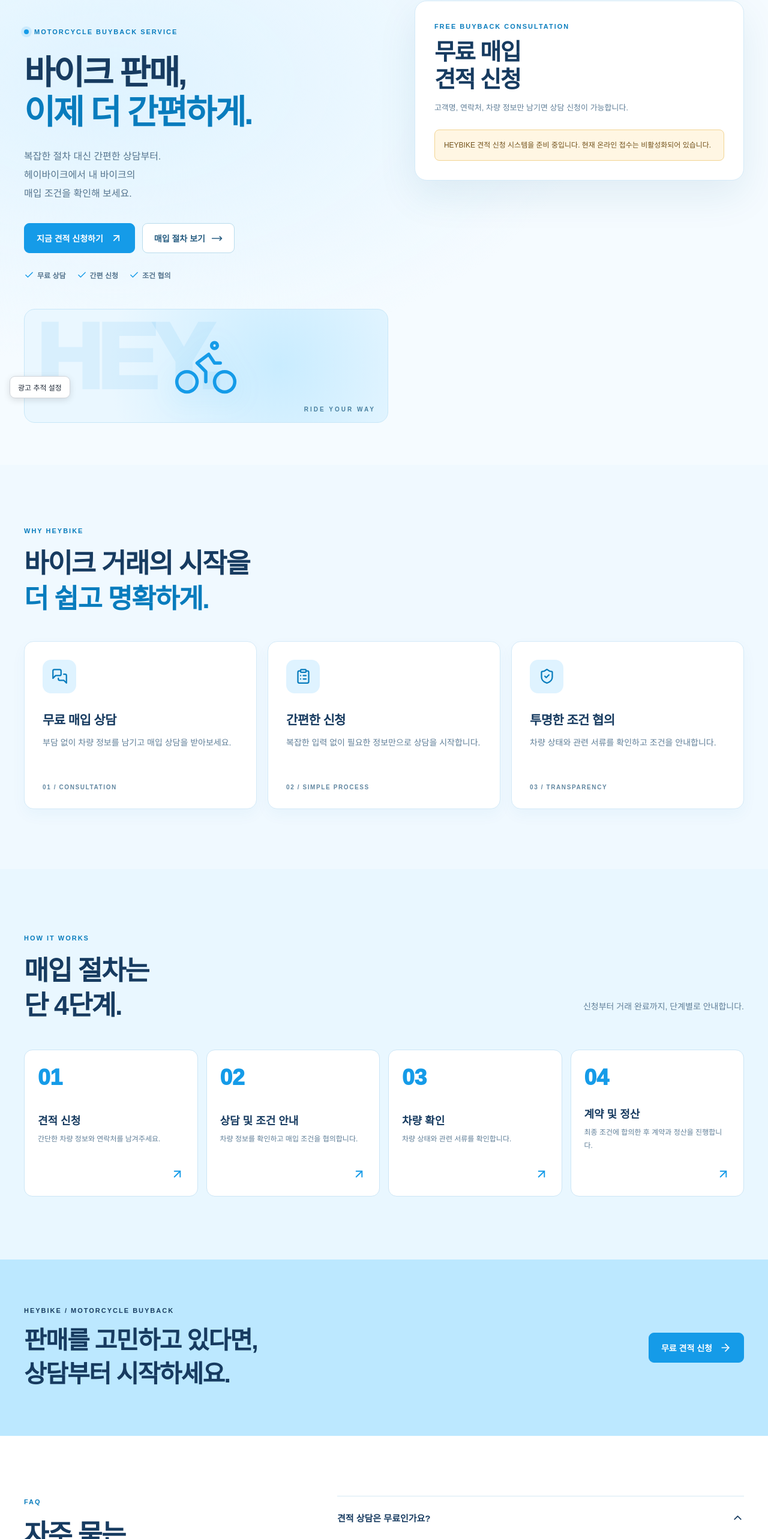
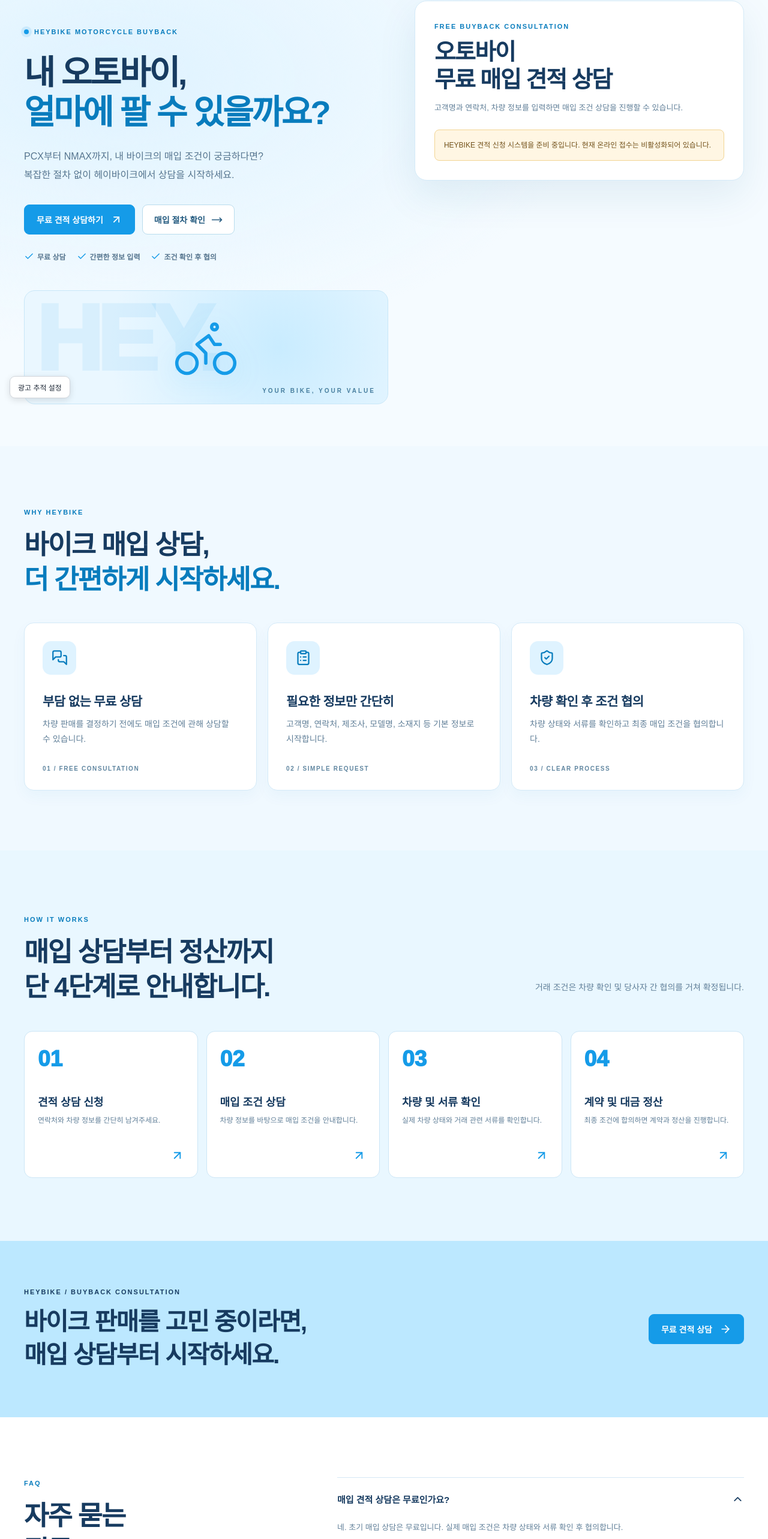
Before and after one commit to bikeseller756-png/heybike, a Next.js app in the folder highbike-web/: page / in a window 1280 px wide. Shown: the part 120-2686 px from the top of the page at 60% size. Built offline with nearby package versions, Linux system fonts and the light colour scheme; no server answers.

Commit message:
Update page.tsx

```diff
--- a/highbike-web/app/page.tsx
+++ b/highbike-web/app/page.tsx
@@ -1,4 +1,3 @@
-
 'use client';
 
 import { useState } from 'react';
@@ -16,101 +15,47 @@ import {
   Bike,
   BadgeCheck,
   MoveRight,
+  PhoneCall,
+  FileCheck2,
+  Wallet,
 } from 'lucide-react';
 
 const steps = [
-  {
-    number: '01',
-    title: '견적 신청',
-    description: '간단한 차량 정보와 연락처를 남겨주세요.',
-  },
-  {
-    number: '02',
-    title: '상담 및 조건 안내',
-    description: '차량 정보를 확인하고 매입 조건을 협의합니다.',
-  },
-  {
-    number: '03',
-    title: '차량 확인',
-    description: '차량 상태와 관련 서류를 확인합니다.',
-  },
-  {
-    number: '04',
-    title: '계약 및 정산',
-    description: '최종 조건에 합의한 후 계약과 정산을 진행합니다.',
-  },
+  { number: '01', title: '견적 상담 신청', description: '연락처와 차량 정보를 간단히 남겨주세요.' },
+  { number: '02', title: '매입 조건 상담', description: '차량 정보를 바탕으로 매입 조건을 안내합니다.' },
+  { number: '03', title: '차량 및 서류 확인', description: '실제 차량 상태와 거래 관련 서류를 확인합니다.' },
+  { number: '04', title: '계약 및 대금 정산', description: '최종 조건에 합의하면 계약과 정산을 진행합니다.' },
 ];
 
 const faqs = [
-  {
-    question: '견적 상담은 무료인가요?',
-    answer:
-      '네. 초기 매입 상담은 무료입니다. 최종 매입 조건은 차량 상태와 서류 확인 후 협의합니다.',
-  },
-  {
-    question: '사고 이력이 있는 차량도 상담 가능한가요?',
-    answer:
-      '네. 사고 및 수리 이력이 있는 차량도 상담할 수 있습니다. 차량 상태에 따라 매입 가능 여부와 조건이 달라질 수 있습니다.',
-  },
-  {
-    question: '할부가 남아 있어도 신청할 수 있나요?',
-    answer:
-      '신청 가능합니다. 다만 할부 잔액과 권리관계 확인 후 거래 가능 여부를 안내합니다.',
-  },
-  {
-    question: '매입 대금은 언제 지급되나요?',
-    answer:
-      '차량 검수와 계약 체결, 권리관계 정리 및 차량 인수 조건에 따라 지급 시점을 협의합니다.',
-  },
+  { question: '매입 견적 상담은 무료인가요?', answer: '네. 초기 매입 상담은 무료입니다. 실제 매입 조건은 차량 상태와 서류 확인 후 협의합니다.' },
+  { question: '사고나 수리 이력이 있는 차량도 가능한가요?', answer: '상담 가능합니다. 사고 및 수리 이력과 현재 차량 상태에 따라 매입 가능 여부와 조건이 달라질 수 있습니다.' },
+  { question: '할부가 남아 있는 오토바이도 상담할 수 있나요?', answer: '상담 가능합니다. 다만 잔여 할부금과 차량 권리관계를 확인한 뒤 거래 가능 여부를 안내합니다.' },
+  { question: '매입 대금은 언제 받을 수 있나요?', answer: '차량 확인, 계약 체결, 권리관계 정리 및 인수 조건에 따라 지급 시점을 협의합니다.' },
 ];
 
 export default function Home() {
   const [menuOpen, setMenuOpen] = useState(false);
   const [openFaq, setOpenFaq] = useState<number | null>(0);
-
   const closeMenu = () => setMenuOpen(false);
 
   return (
     <main className="heySite" id="top">
       <header className="heyHeader">
         <div className="heyContainer heyNav">
-          <a
-            href="#top"
-            className="heyBrand"
-            onClick={closeMenu}
-            aria-label="헤이바이크 홈"
-          >
+          <a href="#top" className="heyBrand" onClick={closeMenu} aria-label="HEYBIKE 홈">
             <span className="heyBrandSymbol">H.</span>
             <span>HEYBIKE</span>
           </a>
-
-          <nav className={menuOpen ? 'heyLinks open' : 'heyLinks'}>
-            <a href="#why" onClick={closeMenu}>
-              서비스 소개
-            </a>
-            <a href="#process" onClick={closeMenu}>
-              매입 절차
-            </a>
-            <a href="#faq" onClick={closeMenu}>
-              자주 묻는 질문
-            </a>
-            <a
-              className="heyNavCta"
-              href="#estimate"
-              onClick={closeMenu}
-            >
-              무료 견적 신청
-              <ArrowUpRight size={17} />
+          <nav className={menuOpen ? 'heyLinks open' : 'heyLinks'} aria-label="주요 메뉴">
+            <a href="#why" onClick={closeMenu}>헤이바이크 소개</a>
+            <a href="#process" onClick={closeMenu}>매입 절차</a>
+            <a href="#faq" onClick={closeMenu}>자주 묻는 질문</a>
+            <a className="heyNavCta" href="#estimateForm" onClick={closeMenu}>
+              무료 견적 상담 <ArrowUpRight size={17} />
             </a>
           </nav>
-
-          <button
-            className="heyMenuButton"
-            type="button"
-            aria-label={menuOpen ? '메뉴 닫기' : '메뉴 열기'}
-            aria-expanded={menuOpen}
-            onClick={() => setMenuOpen(!menuOpen)}
-          >
+          <button className="heyMenuButton" type="button" aria-label={menuOpen ? '메뉴 닫기' : '메뉴 열기'} aria-expanded={menuOpen} onClick={() => setMenuOpen(!menuOpen)}>
             {menuOpen ? <X size={25} /> : <Menu size={25} />}
           </button>
         </div>
@@ -119,73 +64,34 @@ export default function Home() {
       <section className="heyHero" id="estimate">
         <div className="heyContainer heyHeroGrid">
           <div className="heyHeroCopy">
-            <div className="heyEyebrow">
-              <span className="heyPulse" />
-              MOTORCYCLE BUYBACK SERVICE
+            <div className="heyEyebrow"><span className="heyPulse" /> HEYBIKE MOTORCYCLE BUYBACK</div>
+            <h1>내 오토바이,<br /><span>얼마에 팔 수 있을까요?</span></h1>
+            <p className="heyHeroDescription">
+              PCX부터 NMAX까지, 내 바이크의 매입 조건이 궁금하다면?<br />
+              복잡한 절차 없이 헤이바이크에서 상담을 시작하세요.
+            </p>
+            <div className="heyHeroActions">
+              <a href="#estimateForm" className="heyPrimaryButton">무료 견적 상담하기 <ArrowUpRight size={20} /></a>
+              <a href="#process" className="heySecondaryButton">매입 절차 확인 <MoveRight size={19} /></a>
             </div>
-
-            <h1>
-              바이크 판매,
-              <br />
-              <span>이제 더 간편하게.</span>
-            </h1>
-
-            <p className="heyHeroDescription">
-              복잡한 절차 대신 간편한 상담부터.
-              <br />
-              헤이바이크에서 내 바이크의
-              <br />
-              매입 조건을 확인해 보세요.
-            </p>
-
-            <div className="heyHeroActions">
-              <a href="#estimateForm" className="heyPrimaryButton">
-                지금 견적 신청하기
-                <ArrowUpRight size={20} />
-              </a>
-              <a href="#process" className="heySecondaryButton">
-                매입 절차 보기
-                <MoveRight size={19} />
-              </a>
+            <div className="heyTrustLine">
+              <span><Check size={17} /> 무료 상담</span>
+              <span><Check size={17} /> 간편한 정보 입력</span>
+              <span><Check size={17} /> 조건 확인 후 협의</span>
             </div>
-
-            <div className="heyTrustLine">
-              <span>
-                <Check size={17} /> 무료 상담
-              </span>
-              <span>
-                <Check size={17} /> 간편 신청
-              </span>
-              <span>
-                <Check size={17} /> 조건 협의
-              </span>
-            </div>
-
-            <div className="heyHeroArtwork" aria-hidden="true">
-              <span className="heyArtworkWord">HEY.</span>
-              <Bike size={116} strokeWidth={1.15} />
-              <span className="heyArtworkCaption">
-                RIDE YOUR WAY
-              </span>
+            <div className="heyHeroArtwork" aria-label="HEYBIKE 오토바이 매입 상담 안내">
+              <span className="heyArtworkWord" aria-hidden="true">HEY.</span>
+              <Bike size={116} strokeWidth={1.15} aria-hidden="true" />
+              <span className="heyArtworkCaption">YOUR BIKE, YOUR VALUE</span>
             </div>
           </div>
 
           <div className="heyFormShell" id="estimateForm">
             <div className="heyFormTop">
-              <span className="heyFormLabel">
-                FREE BUYBACK CONSULTATION
-              </span>
-              <h2>
-                무료 매입
-                <br />
-                견적 신청
-              </h2>
-              <p>
-                고객명, 연락처, 차량 정보만 남기면
-                상담 신청이 가능합니다.
-              </p>
+              <span className="heyFormLabel">FREE BUYBACK CONSULTATION</span>
+              <h2>오토바이<br />무료 매입 견적 상담</h2>
+              <p>고객명과 연락처, 차량 정보를 입력하면 매입 조건 상담을 진행할 수 있습니다.</p>
             </div>
-
             <InquiryForm />
           </div>
         </div>
@@ -195,48 +101,26 @@ export default function Home() {
         <div className="heyContainer">
           <div className="heySectionHeading">
             <span className="heySectionTag">WHY HEYBIKE</span>
-            <h2>
-              바이크 거래의 시작을
-              <br />
-              <span>더 쉽고 명확하게.</span>
-            </h2>
+            <h2>바이크 매입 상담,<br /><span>더 간편하게 시작하세요.</span></h2>
           </div>
-
           <div className="heyHighlightsGrid">
             <article className="heyHighlightCard">
-              <div className="heyHighlightIcon">
-                <MessagesSquare size={27} />
-              </div>
-              <h3>무료 매입 상담</h3>
-              <p>
-                부담 없이 차량 정보를 남기고
-                매입 상담을 받아보세요.
-              </p>
-              <span>01 / CONSULTATION</span>
+              <div className="heyHighlightIcon"><MessagesSquare size={27} /></div>
+              <h3>부담 없는 무료 상담</h3>
+              <p>차량 판매를 결정하기 전에도 매입 조건에 관해 상담할 수 있습니다.</p>
+              <span>01 / FREE CONSULTATION</span>
             </article>
-
             <article className="heyHighlightCard">
-              <div className="heyHighlightIcon">
-                <ClipboardList size={27} />
-              </div>
-              <h3>간편한 신청</h3>
-              <p>
-                복잡한 입력 없이 필요한
-                정보만으로 상담을 시작합니다.
-              </p>
-              <span>02 / SIMPLE PROCESS</span>
+              <div className="heyHighlightIcon"><ClipboardList size={27} /></div>
+              <h3>필요한 정보만 간단히</h3>
+              <p>고객명, 연락처, 제조사, 모델명, 소재지 등 기본 정보로 시작합니다.</p>
+              <span>02 / SIMPLE REQUEST</span>
             </article>
-
             <article className="heyHighlightCard">
-              <div className="heyHighlightIcon">
-                <ShieldCheck size={27} />
-              </div>
-              <h3>투명한 조건 협의</h3>
-              <p>
-                차량 상태와 관련 서류를
-                확인하고 조건을 안내합니다.
-              </p>
-              <span>03 / TRANSPARENCY</span>
+              <div className="heyHighlightIcon"><ShieldCheck size={27} /></div>
+              <h3>차량 확인 후 조건 협의</h3>
+              <p>차량 상태와 서류를 확인하고 최종 매입 조건을 협의합니다.</p>
+              <span>03 / CLEAR PROCESS</span>
             </article>
           </div>
         </div>
@@ -245,31 +129,15 @@ export default function Home() {
       <section className="heyProcess" id="process">
         <div className="heyContainer">
           <div className="heyProcessHeading">
-            <div>
-              <span className="heySectionTag">HOW IT WORKS</span>
-              <h2>
-                매입 절차는
-                <br />
-                단 4단계.
-              </h2>
-            </div>
-            <p>
-              신청부터 거래 완료까지,
-              단계별로 안내합니다.
-            </p>
+            <div><span className="heySectionTag">HOW IT WORKS</span><h2>매입 상담부터 정산까지<br />단 4단계로 안내합니다.</h2></div>
+            <p>거래 조건은 차량 확인 및 당사자 간 협의를 거쳐 확정됩니다.</p>
           </div>
-
           <div className="heySteps">
             {steps.map((step) => (
               <article className="heyStep" key={step.number}>
-                <span className="heyStepNumber">
-                  {step.number}
-                </span>
-                <div>
-                  <h3>{step.title}</h3>
-                  <p>{step.description}</p>
-                </div>
-                <ArrowUpRight size={23} />
+                <span className="heyStepNumber">{step.number}</span>
+                <div><h3>{step.title}</h3><p>{step.description}</p></div>
+                <ArrowUpRight size={23} aria-hidden="true" />
               </article>
             ))}
           </div>
@@ -278,59 +146,22 @@ export default function Home() {
 
       <section className="heyBanner">
         <div className="heyContainer heyBannerInner">
-          <div>
-            <span>HEYBIKE / MOTORCYCLE BUYBACK</span>
-            <h2>
-              판매를 고민하고 있다면,
-              <br />
-              상담부터 시작하세요.
-            </h2>
-          </div>
-          <a href="#estimate" className="heyBannerButton">
-            무료 견적 신청
-            <ArrowRight size={20} />
-          </a>
+          <div><span>HEYBIKE / BUYBACK CONSULTATION</span><h2>바이크 판매를 고민 중이라면,<br />매입 상담부터 시작하세요.</h2></div>
+          <a href="#estimateForm" className="heyBannerButton">무료 견적 상담 <ArrowRight size={20} /></a>
         </div>
       </section>
 
       <section className="heyFaq" id="faq">
         <div className="heyContainer heyFaqGrid">
-          <div>
-            <span className="heySectionTag">FAQ</span>
-            <h2>
-              자주 묻는
-              <br />
-              질문.
-            </h2>
-            <p className="heyFaqDescription">
-              상담 전에 궁금한 내용을 확인하세요.
-            </p>
-          </div>
-
+          <div><span className="heySectionTag">FAQ</span><h2>자주 묻는<br />질문</h2><p className="heyFaqDescription">매입 상담 전 궁금한 내용을 확인해 보세요.</p></div>
           <div className="heyFaqList">
             {faqs.map((faq, index) => (
               <div className="heyFaqItem" key={faq.question}>
-                <button
-                  type="button"
-                  aria-expanded={openFaq === index}
-                  onClick={() =>
-                    setOpenFaq(
-                      openFaq === index ? null : index
-                    )
-                  }
-                >
+                <button type="button" aria-expanded={openFaq === index} onClick={() => setOpenFaq(openFaq === index ? null : index)}>
                   <span>{faq.question}</span>
-                  <ChevronDown
-                    size={21}
-                    className={
-                      openFaq === index ? 'active' : ''
-                    }
-                  />
+                  <ChevronDown size={21} className={openFaq === index ? 'active' : ''} />
                 </button>
-
-                {openFaq === index && (
-                  <p>{faq.answer}</p>
-                )}
+                {openFaq === index && <p>{faq.answer}</p>}
               </div>
             ))}
           </div>
@@ -339,44 +170,25 @@ export default function Home() {
 
       <section className="heyFinalCta">
         <div className="heyContainer heyFinalInner">
-          <BadgeCheck size={40} />
-          <h2>
-            내 바이크,
-            <br />
-            헤이바이크에서 상담하세요.
-          </h2>
-          <a href="#estimate" className="heyPrimaryButton">
-            견적 신청하기
-            <ArrowUpRight size={20} />
-          </a>
+          <BadgeCheck size={40} aria-hidden="true" />
+          <h2>내 바이크의 매입 조건,<br />HEYBIKE에서 확인하세요.</h2>
+          <a href="#estimateForm" className="heyPrimaryButton">견적 상담 신청 <ArrowUpRight size={20} /></a>
         </div>
       </section>
 
       <footer className="heyFooter">
         <div className="heyContainer">
           <div className="heyFooterTop">
-            <a href="#top" className="heyBrand">
-              <span className="heyBrandSymbol">H.</span>
-              <span>HEYBIKE</span>
-            </a>
-
+            <a href="#top" className="heyBrand"><span className="heyBrandSymbol">H.</span><span>HEYBIKE</span></a>
             <div className="heyFooterLinks">
               <a href="#why">서비스 소개</a>
               <a href="#process">매입 절차</a>
-              <a href="#estimate">견적 신청</a>
+              <a href="#estimateForm">견적 상담</a>
               <a href="/privacy">개인정보 처리방침</a>
             </div>
           </div>
-
-          <p className="heyFooterNotice">
-            운영 사업자 정보는 확정 후 안내됩니다.
-            현재 온라인 견적 접수는 준비 중입니다.
-          </p>
-
-          <div className="heyCopyright">
-            © {new Date().getFullYear()} HEYBIKE.
-            ALL RIGHTS RESERVED.
-          </div>
+          <p className="heyFooterNotice">운영 사업자 정보는 확정 후 안내됩니다. 현재 온라인 견적 접수는 준비 중입니다.</p>
+          <div className="heyCopyright">© {new Date().getFullYear()} HEYBIKE. ALL RIGHTS RESERVED.</div>
         </div>
       </footer>
     </main>
```
